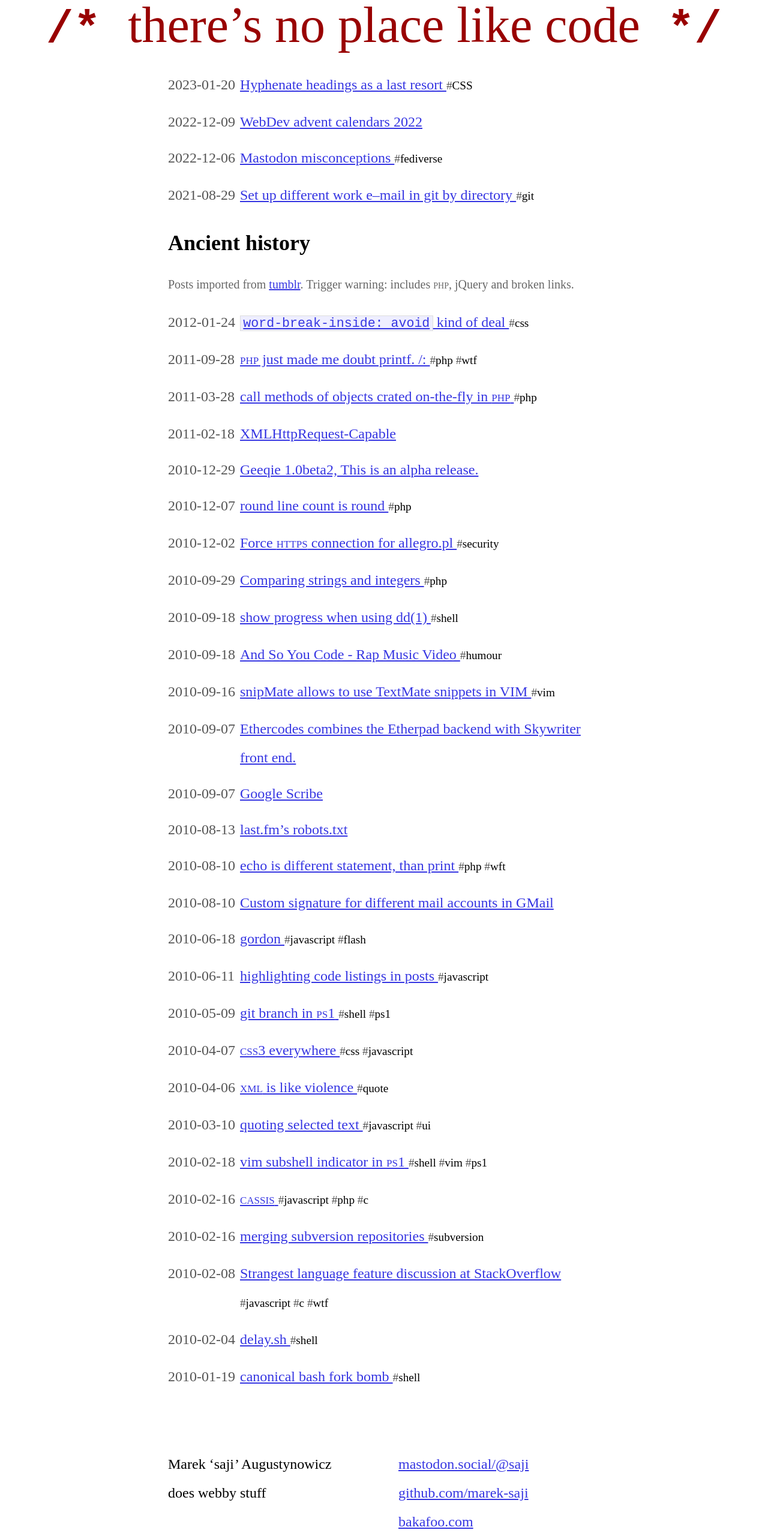
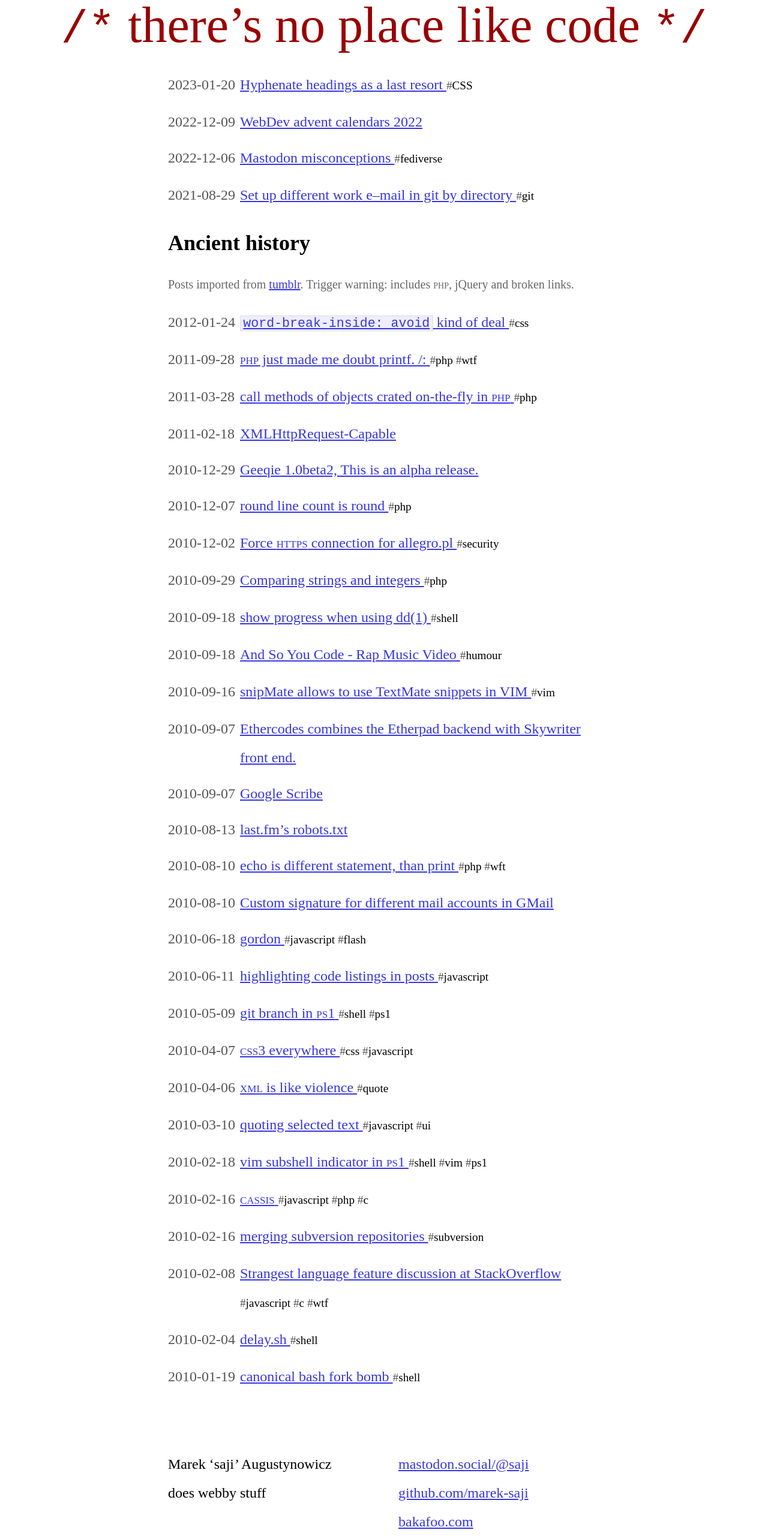
Before and after one commit to marek-saji/noplacelikecode, a Jekyll site: the page built from index.html, in a window 1280 px wide. Shown: the whole page at 60% size. Built offline with Jekyll 4.4.1, drawn with Linux system fonts in a browser that asks for light colours; some web fonts are replaced.

Commit message:
fixup! Reorganise header styles

```diff
--- a/_layouts/default.html
+++ b/_layouts/default.html
@@ -29,7 +29,17 @@
 
     <header class=header>
       <h1 class=header__title>
-        <a href="/" class="header__homeLink"><span class="header__homeLinkLabel">{{ site.title }}</span></a>
+        <a href="/" class="header__titleLink">
+          <tt
+            aria-hidden=true
+            class="header__titleDecoration"
+          >/*</tt>
+          <span class="header__titleLinkLabel">{{ site.title }}</span>
+          <tt
+            aria-hidden=true
+            class="header__titleDecoration"
+          >*/</tt>
+        </a>
       </h1>
       {% if site.slogan %}
         <p class=header__slogan>
--- a/styles/_layout.scss
+++ b/styles/_layout.scss
@@ -72,37 +72,26 @@
   @media all and (min-width: $width-big-ass) { font-size: 5.5em; }
 }
 
-a.header__homeLink
+a.header__titleLink
 {
   text-decoration: none;
   color: $brand-colour;
-
-  &::before,
-  &::after
-  {
-    font: $font-code;
-    font-weight: bold;
-  }
-
-  &::before
-  {
-    content: '/*';
-    margin-inline-end: 1ch;
-  }
-
-  &::after
-  {
-    content: '*/';
-    margin-inline-start: 1ch;
-  }
 }
 
-.header__homeLinkLabel
+.header__titleDecoration::before,
+.header__titleDecoration::after
+{
+  display: inline-block;
+  width: 1em;
+  height: 1em;
+}
+
+.header__titleLinkLabel
 {
   text-decoration-color: currentColor;
 
-  .header__homeLink:hover > &,
-  .header__homeLink:focus > &
+  .header__titleLink:hover > &,
+  .header__titleLink:focus > &
   {
     text-decoration: underline;
     text-decoration-thickness: 1px;
```
